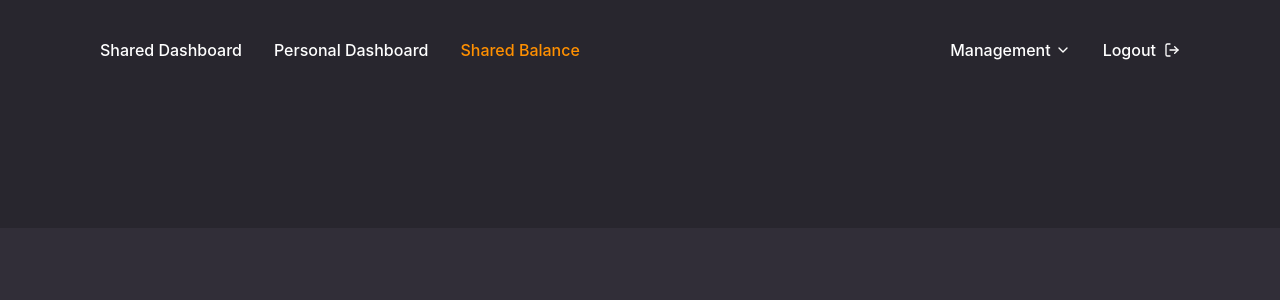
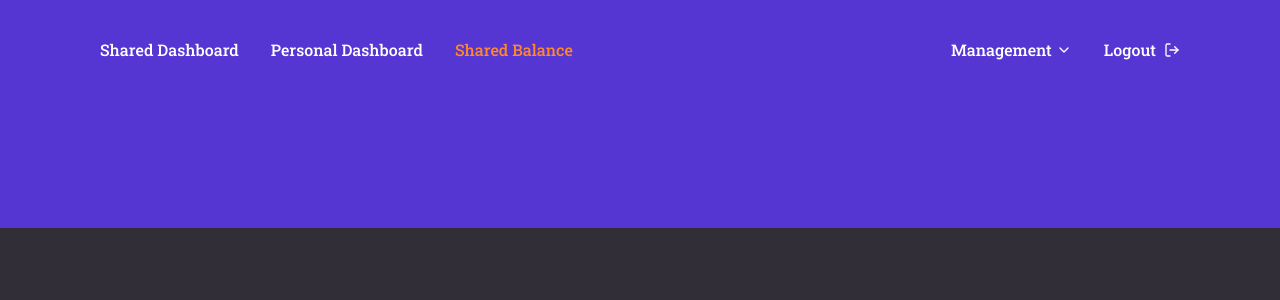
Before and after one commit to GuiziBr/expenses_dashboard, a Next.js app: page /consolidatedBalance in a window 1280 px wide. Shown: the top 300 px of the page. Built offline with nearby package versions, Linux system fonts and the light colour scheme; no server answers.

Commit message:
style(theme): update color palette and typography
Update root CSS variables with correct color codes and configure shadcn variables for dark theme. Add Roboto font alongside Roboto Slab.

```diff
--- a/src/app/globals.css
+++ b/src/app/globals.css
@@ -4,55 +4,59 @@
 
 :root {
 	--radius: 0.625rem;
-	--orange: #ff9000;
-	--light-orange: #ff9000;
+	--background: #312e38;
 	--container-background: #232129;
 	--input-text: #f4ede8;
+
+	--light-orange: #ff9000;
 	--iron-gray: #666360;
 	--red: #c53030;
 	--white: #ffffff;
-	--light-blue: #28262e;
-	--very-light-blue: #3e3b47;
-	--blue-sky: #ebf8ff;
-	--cleared-blue: #3172b7;
-	--green-blue: #e6fffa;
-	--light-pink: #fdf2f2;
-	--light-gray: #f4ede8;
-	--blue-wood: #312e38;
-	--green: #2e656a;
-	--pink: #c53030;
+	--light-blue: #5636d3;
+	--orange: #ff872c;
+	--very-light-blue: #ebf8ff;
+	--blue-sky: #3172b7;
+	--cleared-blue: #e6fffa;
 
-	--background: oklch(1 0 0);
-	--foreground: oklch(0.145 0 0);
-	--card: oklch(1 0 0);
-	--card-foreground: oklch(0.145 0 0);
-	--popover: oklch(1 0 0);
-	--popover-foreground: oklch(0.145 0 0);
-	--primary: oklch(0.205 0 0);
-	--primary-foreground: oklch(0.985 0 0);
-	--secondary: oklch(0.97 0 0);
-	--secondary-foreground: oklch(0.205 0 0);
-	--muted: oklch(0.97 0 0);
-	--muted-foreground: oklch(0.556 0 0);
-	--accent: oklch(0.97 0 0);
-	--accent-foreground: oklch(0.205 0 0);
-	--destructive: oklch(0.577 0.245 27.325);
-	--border: oklch(0.922 0 0);
-	--input: oklch(0.922 0 0);
-	--ring: oklch(0.708 0 0);
+	--green-blue: #2e656a;
+	--light-pink: #fddede;
+	--light-gray: #969cb3;
+	--blue-wood: #363f5f;
+	--green: #12a454;
+	--pink: #e83f5b;
+
+	/* shadcn/ui variables adjusted for default dark background */
+	--foreground: #f4ede8;
+	--card: #232129;
+	--card-foreground: #f4ede8;
+	--popover: #232129;
+	--popover-foreground: #f4ede8;
+	--primary: #ff872c;
+	--primary-foreground: #ffffff;
+	--secondary: #3e3b47;
+	--secondary-foreground: #f4ede8;
+	--muted: #3e3b47;
+	--muted-foreground: #969cb3;
+	--accent: #3e3b47;
+	--accent-foreground: #f4ede8;
+	--destructive: #e83f5b;
+	--destructive-foreground: #ffffff;
+	--border: #3e3b47;
+	--input: #232129;
+	--ring: #ff872c;
 	--chart-1: oklch(0.646 0.222 41.116);
 	--chart-2: oklch(0.6 0.118 184.704);
 	--chart-3: oklch(0.398 0.07 227.392);
 	--chart-4: oklch(0.828 0.189 84.429);
 	--chart-5: oklch(0.769 0.188 70.08);
-	--sidebar: oklch(0.985 0 0);
-	--sidebar-foreground: oklch(0.145 0 0);
-	--sidebar-primary: oklch(0.205 0 0);
-	--sidebar-primary-foreground: oklch(0.985 0 0);
-	--sidebar-accent: oklch(0.97 0 0);
-	--sidebar-accent-foreground: oklch(0.205 0 0);
-	--sidebar-border: oklch(0.922 0 0);
-	--sidebar-ring: oklch(0.708 0 0);
+	--sidebar: #28262e;
+	--sidebar-foreground: #f4ede8;
+	--sidebar-primary: #ff872c;
+	--sidebar-primary-foreground: #ffffff;
+	--sidebar-accent: #3e3b47;
+	--sidebar-accent-foreground: #f4ede8;
+	--sidebar-border: #3e3b47;
+	--sidebar-ring: #ff872c;
 }
 
 @theme {
@@ -97,28 +101,23 @@
 	--radius-3xl: calc(var(--radius) + 12px);
 	--radius-4xl: calc(var(--radius) + 16px);
 
-	/* Custom Project Colors - Using explicit values to avoid build issues */
-	--color-orange: #ff9000;
-	--color-light-orange: #ff9000;
-	--color-light-blue: #28262e;
-	--color-very-light-blue: #3e3b47;
-	--color-container-background: #232129;
-	--color-input-text: #f4ede8;
-	--color-iron-gray: #666360;
-	--color-red: #c53030;
-	--color-blue-sky: #ebf8ff;
-	--color-cleared-blue: #3172b7;
-	--color-green-blue: #e6fffa;
-	--color-light-pink: #fdf2f2;
-	--color-light-gray: #f4ede8;
-	--color-blue-wood: #312e38;
-	--color-green: #2e656a;
-	--color-pink: #c53030;
-}
-
-.dark {
-	--background: #312e38;
-	--foreground: #f4ede8;
+	/* Custom Project Colors - Using variables as source of truth */
+	--color-orange: var(--orange);
+	--color-light-orange: var(--light-orange);
+	--color-light-blue: var(--light-blue);
+	--color-very-light-blue: var(--very-light-blue);
+	--color-container-background: var(--container-background);
+	--color-input-text: var(--input-text);
+	--color-iron-gray: var(--iron-gray);
+	--color-red: var(--red);
+	--color-blue-sky: var(--blue-sky);
+	--color-cleared-blue: var(--cleared-blue);
+	--color-green-blue: var(--green-blue);
+	--color-light-pink: var(--light-pink);
+	--color-light-gray: var(--light-gray);
+	--color-blue-wood: var(--blue-wood);
+	--color-green: var(--green);
+	--color-pink: var(--pink);
 }
 
 @layer base {
--- a/src/app/layout.tsx
+++ b/src/app/layout.tsx
@@ -1,5 +1,5 @@
 import type { Metadata } from "next"
-import { Roboto_Slab } from "next/font/google"
+import { Roboto, Roboto_Slab } from "next/font/google"
 import { Toaster } from "@/components/ui/sonner"
 import { AuthProvider } from "@/contexts/auth-context"
 import { QueryProvider } from "@/providers/query-provider"
@@ -8,6 +8,12 @@ import "./globals.css"
 const robotoSlab = Roboto_Slab({
 	variable: "--font-roboto-slab",
 	subsets: ["latin"]
+})
+
+const roboto = Roboto({
+	variable: "--font-roboto",
+	subsets: ["latin"],
+	weight: ["400", "500", "700"]
 })
 
 export const metadata: Metadata = {
@@ -22,7 +28,7 @@ export default function RootLayout({
 }>) {
 	return (
 		<html lang="en" className="dark">
-			<body className={`${robotoSlab.variable} font-sans antialiased`}>
+			<body className={`${robotoSlab.variable} ${roboto.variable} antialiased`}>
 				<QueryProvider>
 					<AuthProvider>
 						{children}
```
